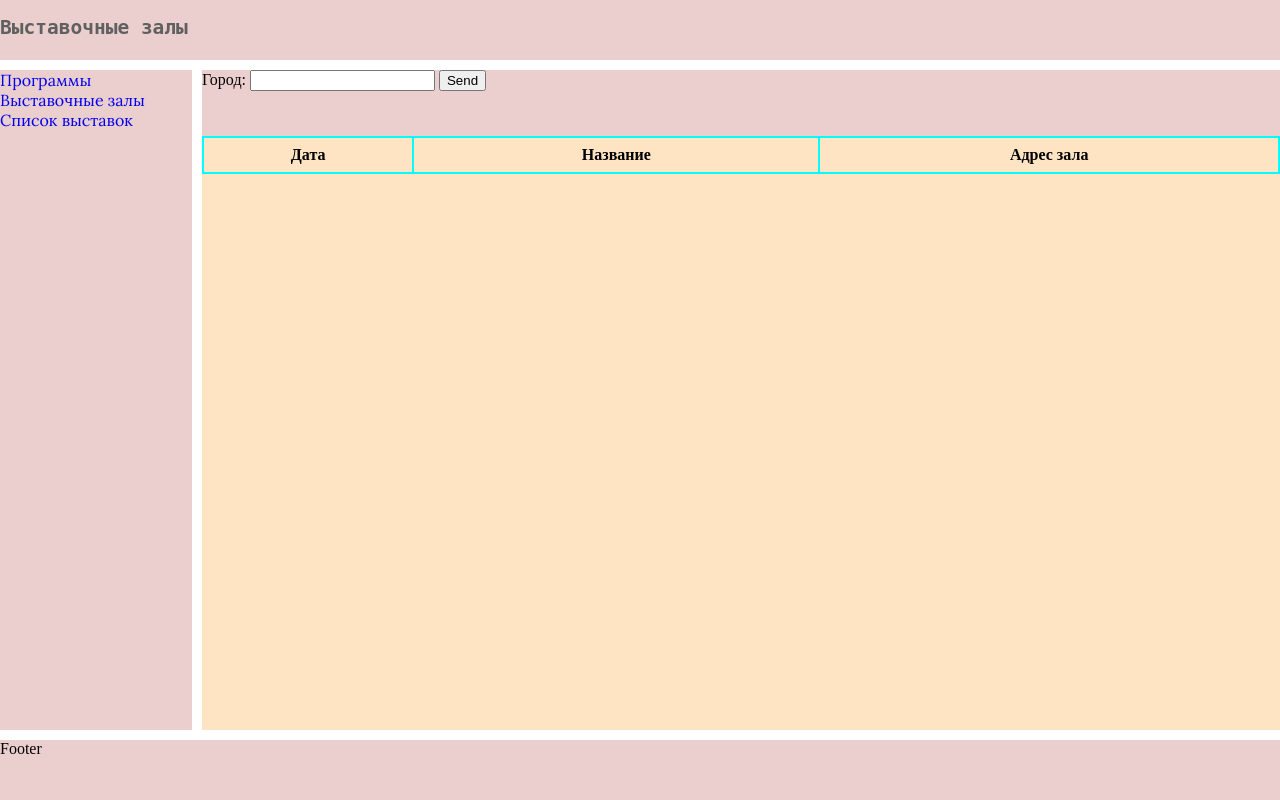
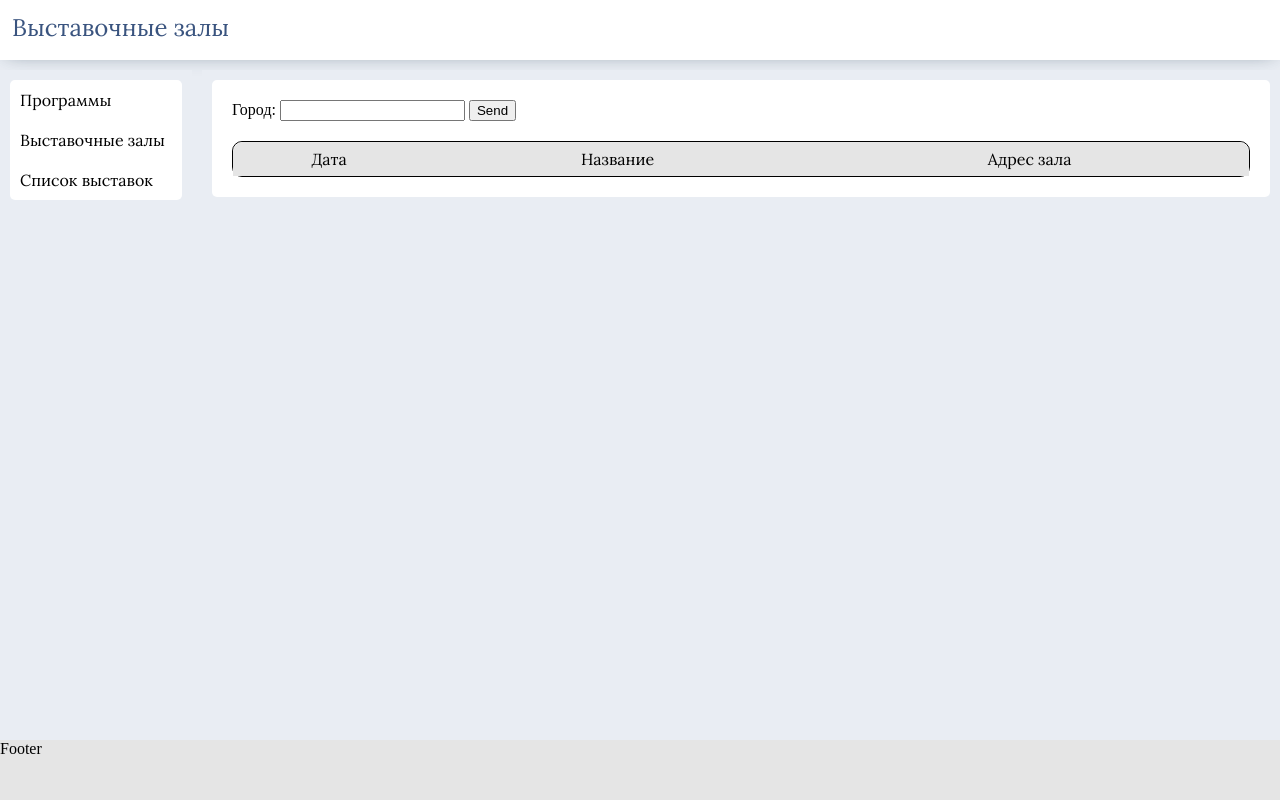
Before and after one commit to AlexeyTerleev/labs5sem, a Django app: template PBZ/lab2/app/exhibitions/main/templates/exhibitions.html in a window 1280 px wide. Run offline with Django 4.2, Linux system fonts and the light colour scheme; the template is opened without the code that fills it: values that come from a table or form of the project are taken from there, others are empty; parts of the project's set-up code (start-up, migrations or seed data) failed here and were passed over.

Commit message:
redisign

```diff
--- a/PBZ/lab2/app/exhibitions/exhibitions/urls.py
+++ b/PBZ/lab2/app/exhibitions/exhibitions/urls.py
@@ -16,6 +16,7 @@ Including another URLconf
 """
 from django.contrib import admin
 from django.urls import path
+from django.shortcuts import redirect
 
 from django.views.generic import TemplateView
 from main import views
@@ -23,10 +24,8 @@ from main import views
 
 urlpatterns = [
     path("admin/", admin.site.urls),
-
-    path("", views.index),
-
-    path("test/", views.exhibition_halls),
-
+    path('', lambda request: redirect('exhibits/', permanent=False)),
+    path("exhibits/", views.exhibits),
+    path("exhibition_halls/", views.exhibition_halls),
     path("exhibitions/", views.exhibitions)
 ]
--- a/PBZ/lab2/app/exhibitions/main/static/css/styles.css
+++ b/PBZ/lab2/app/exhibitions/main/static/css/styles.css
@@ -1,22 +1,14 @@
 @import url(https://fonts.googleapis.com/css?family=Lora);
-#pageHeader h2 {
-  font-family: monospace;
-  color: #606060;
-}
-#mainNav ul {
-  list-style: none;
-  margin: 0;
-  padding: 0;
-}
-#mainNav a {
-  text-decoration: none;
-  font-family: 'Lora', serif;
-  transition: .5s linear;
+#pageHeader div {
+  font-family: 'Lora', 'Arial', serif;
+  font-size: 24px;
+  color: #3a547f;
 }
 
 
 body {
   display: grid;
+  background: #e9edf3;
   grid-template-areas:
     "header header"
     "nav content"
@@ -26,13 +18,22 @@ body {
   grid-gap: 10px;
   height: 100vh;
   margin: 0;
-  }
-header, footer, article, nav, div {
-  background: #ebcece;
+}
+header{
+  background: #ffffff;
+  -webkit-box-shadow: 0px -1px 20px -7px rgba(34, 60, 80, 0.69);
+  -moz-box-shadow: 0px -1px 20px -7px rgba(34, 60, 80, 0.69);
+  box-shadow: 0px -1px 20px -7px rgba(34, 60, 80, 0.69);
+}
+article, nav {
+  background: #e9edf3;
+}
+footer {
+  background: #e5e5e5;
 }
 #pageHeader {
   grid-area: header;
-  padding-top:0;
+  padding: 12px;
 }
 #pageFooter {
   grid-area: footer;
@@ -40,26 +41,78 @@ header, footer, article, nav, div {
 #mainContent {
   grid-area: content;
 }
+
 #mainNav {
   grid-area: nav;
 }
+#mainNav ul{
+  list-style: none;
+  background: #ffffff;
+  border-radius: 5px;
+  margin: 10px;
+  padding: 0;
+}
+#mainNav li{
+  padding: 10px;
+}
+#mainNav li:hover{
+  background: #f5f6f8;
+}
+#mainNav a {
+  text-decoration: none;
+  font-family: 'Lora', 'Arial', serif;
+  transition: .5s linear;
+  color: #000;
+}
 
-#test-form {
-  height: 10%;
+#mainContent {
+  background: #e9edf3;
 }
-#test-table {
-  height: 90%;
-  background-color: bisque;
+
+#mainContent .wrapper{
+  background: #ffffff;
+  border-radius: 5px;
+  margin: 10px;
+  padding: 10px;
 }
-#test-table table {
-  background-color: aqua;
+
+#mainContentForm {
+  height: auto;
+  padding: 10px;
+}
+
+#mainContentTable {
+  height: auto;
+  padding: 0;
+  margin: 10px;
+}
+#mainContentTable table {
   width: 100%;
+  border-spacing: 0;
+  border-collapse: separate;
+  border-radius: 10px;
+  border: 1px solid black;
 }
-#test-table tr {
-  background-color: bisque;
+#mainContentTable tr {
   padding: 10px;
   line-height: 200%;
 }
-#test-table td {
+
+#mainContentTable th {
+  background-color: #e5e5e5;
+  font-family: 'Lora', 'Arial', serif;
+  font-weight: normal;
   text-align: center;
 }
+th:first-child {
+  border-top-left-radius: 10px;
+}
+th:last-child {
+  border-top-right-radius: 10px;
+}
+
+#mainContentTable td {
+  font-family: 'Lora', 'Arial', serif;
+  font-weight: normal;
+  text-align: center;
+}
--- a/PBZ/lab2/app/exhibitions/main/templates/base.html
+++ b/PBZ/lab2/app/exhibitions/main/templates/base.html
@@ -8,15 +8,18 @@
     <meta charset="utf-8" />
 </head>
 <body>
-    <header id="pageHeader"><h2>{% block header %}Header{% endblock header %}</h2></header>
+    <header id="pageHeader"><div>{% block header %}Header{% endblock header %}</div></header>
     <nav id="mainNav">
         <ul>
-            <li><a href="/">Программы</a></li>
-            <li><a href="/test">Выставочные залы</a></li>
+            <li><a href="/exhibits">Программы</a></li>
+            <li><a href="/exhibition_halls">Выставочные залы</a></li>
             <li><a href="/exhibitions">Список выставок</a></li>
         </ul>
     </nav>
-    <div id="mainContent">{% block content %}Content{% endblock content %}</div>
+    <div id="mainContent">
+        <div class="wrapper">
+            {% block content %}Content{% endblock content %}</div>
+        </div>
     <footer id="pageFooter">Footer</footer>
 </body>
 </html>
--- a/PBZ/lab2/app/exhibitions/main/templates/test.html
+++ b/PBZ/lab2/app/exhibitions/main/templates/exhibition_halls.html
@@ -3,14 +3,14 @@
 {% block header %}Выставочные залы{% endblock header %}
 
 {% block content %}
-<div id="test-form">
+<div id="mainContentForm">
     <form method="POST">
         {% csrf_token %}
         Город: {{form.city}}
         <input type="submit" value="Send" >
     </form>
 </div>
-<div id="test-table">
+<div id="mainContentTable">
     <table>
         <tr>
           <th>Дата</th>
--- a/PBZ/lab2/app/exhibitions/main/templates/exhibitions.html
+++ b/PBZ/lab2/app/exhibitions/main/templates/exhibitions.html
@@ -3,14 +3,14 @@
 {% block header %}Выставочные залы{% endblock header %}
 
 {% block content %}
-<div id="test-form">
+<div id="mainContentForm">
     <form method="POST">
         {% csrf_token %}
         Город: {{form.city}}
         <input type="submit" value="Send" >
     </form>
 </div>
-<div id="test-table">
+<div id="mainContentTable">
     <table>
         <tr>
           <th>Дата</th>
--- a/PBZ/lab2/app/exhibitions/main/templates/index.html
+++ b/PBZ/lab2/app/exhibitions/main/templates/exhibits.html
@@ -3,14 +3,14 @@
 {% block header %}Программы{% endblock header %}
 
 {% block content %}
-<div id="test-form">
+<div id="mainContentForm">
   <form method="POST">
     {% csrf_token %}
     Выставка: {{form.exebition}}
   <input type="submit" value="Send" >
   </form>
 </div>
-<div id="test-table">
+<div id="mainContentTable">
     <table>
         <tr>
           <th>Название</th>
```
Also changed, not shown: PBZ/lab2/app/exhibitions/main/views.py (+53 -50 lines).
